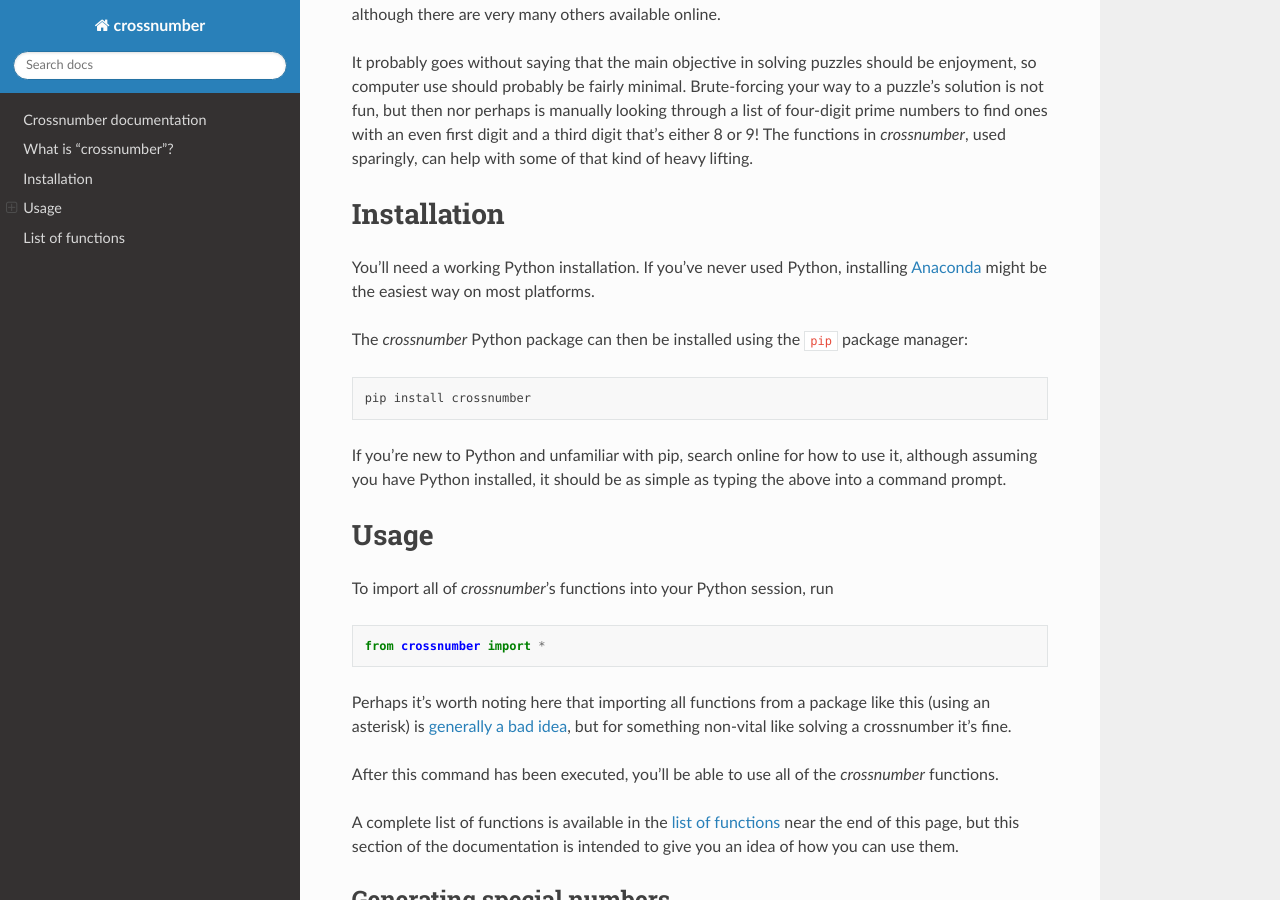
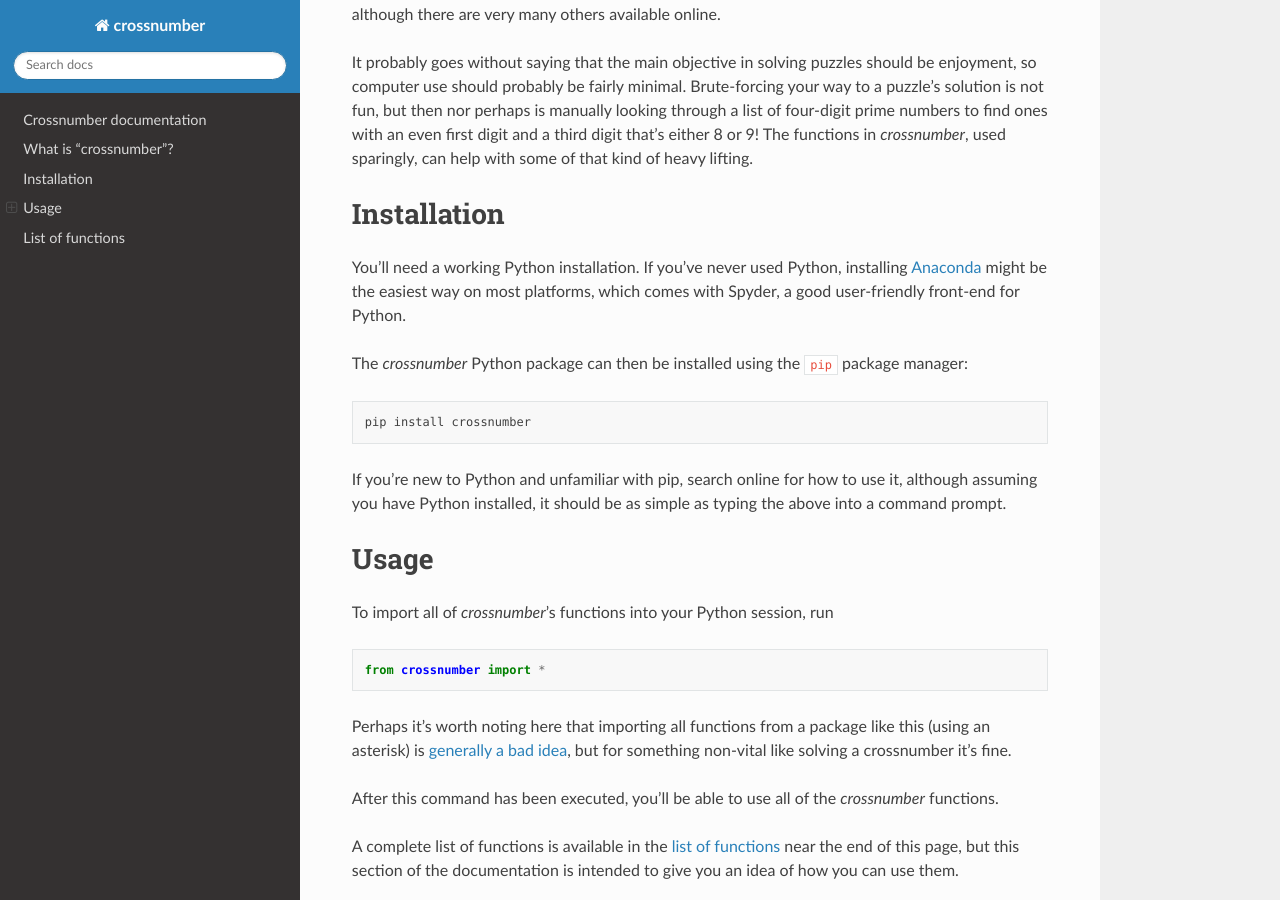
Before and after one commit to vellender/crossnumber, a Sphinx documentation site: the page built from docs/index.rst, in a window 1280 px wide and 900 px high, scrolled down 410 px. Built offline with Sphinx 7.4.7 and the Read the Docs theme 2.0.0, drawn with Linux system fonts in a browser that asks for light colours.

Commit message:
small docs update

```diff
--- a/docs/index.rst
+++ b/docs/index.rst
@@ -25,7 +25,7 @@ It probably goes without saying that the main objective in solving puzzles shoul
 Installation
 ==================
 
-You'll need a working Python installation. If you've never used Python, installing `Anaconda <https://www.anaconda.com/products/individual>`_ might be the easiest way on most platforms.
+You'll need a working Python installation. If you've never used Python, installing `Anaconda <https://www.anaconda.com/products/individual>`_ might be the easiest way on most platforms, which comes with Spyder, a good user-friendly front-end for Python.
 
 The `crossnumber` Python package can then be installed using the ``pip`` package manager:
 
```
Also changed, not shown: 5 other files.
